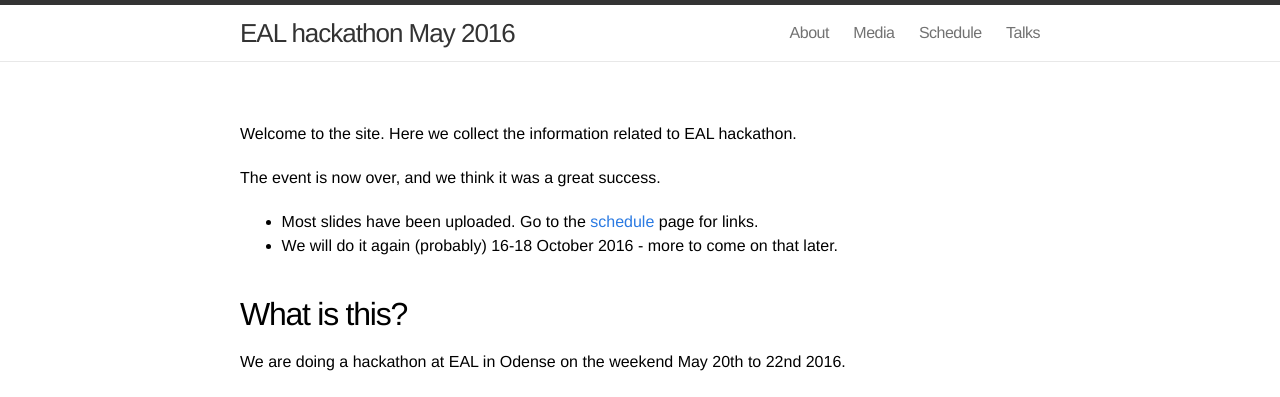
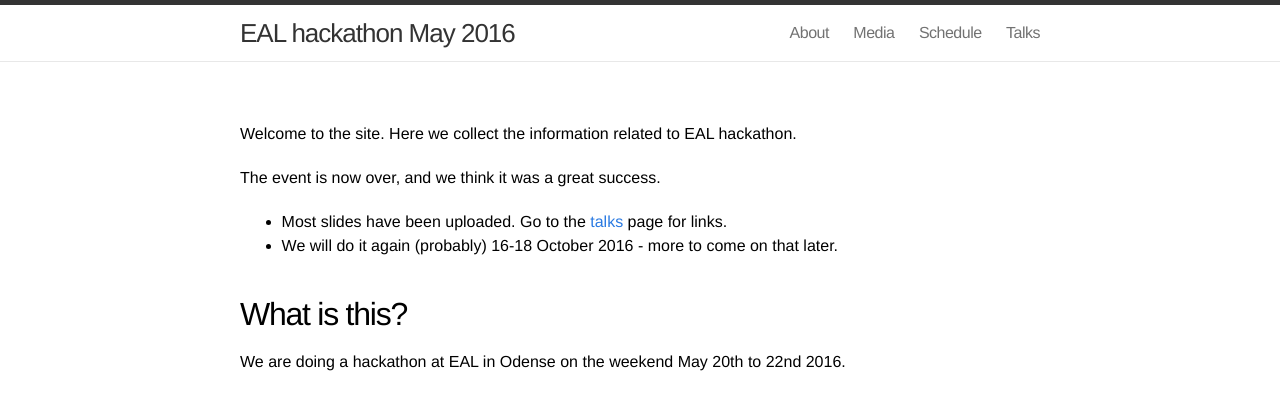
Before and after one commit to valberg/ealtechevents, a Jekyll site: the page built from index.md, in a window 1280 px wide. Shown: the top 397 px of the page. Built offline with Jekyll 4.4.1, drawn with Linux system fonts in a browser that asks for light colours.

Commit message:
Update index.md

```diff
--- a/index.md
+++ b/index.md
@@ -7,7 +7,7 @@
 
 The event is now over, and we think it was a great success.
 
-* Most slides have been uploaded. Go to the [schedule](schedule/) page for links.
+* Most slides have been uploaded. Go to the [talks](talks/) page for links.
 * We will do it again (probably) 16-18 October 2016 - more to come on that later.
 
 
```
